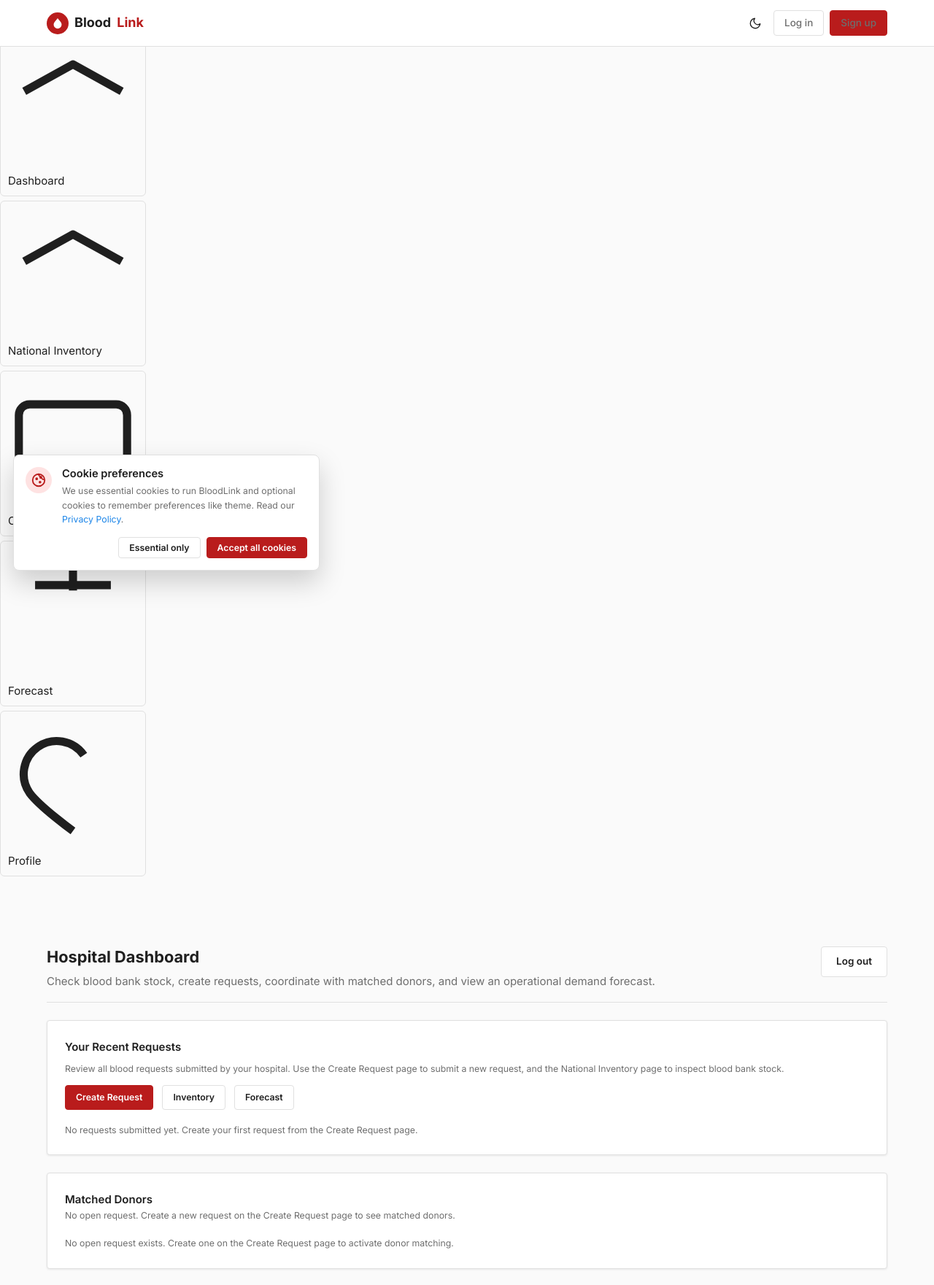
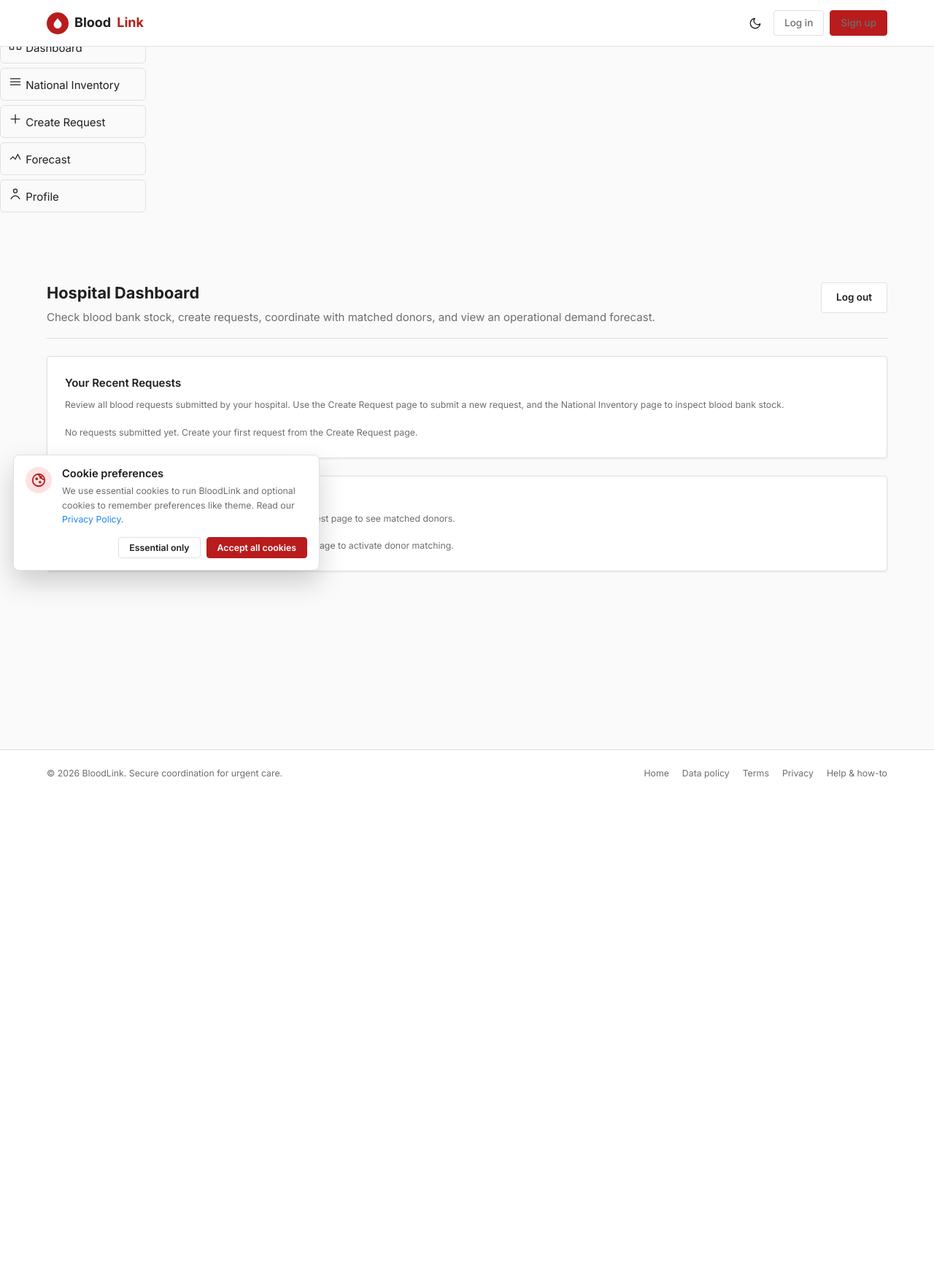
Before and after one commit to SHIVOGOJOHN/bloodlink, a Python web app: template app/templates/hospital/dashboard.html in a window 1280 px wide. Shown: the top 1761 px of the page at 73% size. After the commit the page ends 1067 px from the top, so only its background shows below. Run offline with Jinja, Linux system fonts and the light colour scheme; the template is opened without the code that fills it, so the values that code supplies are empty.

Commit message:
Confirmed the recent requests card only contains the intended list content.

```diff
--- a/app/templates/hospital/dashboard.html
+++ b/app/templates/hospital/dashboard.html
@@ -51,11 +51,6 @@
           Review all blood requests submitted by your hospital. Use the Create Request page to submit a new request, and the National Inventory page to inspect blood bank stock.
         </div>
       </div>
-      <div class="d-flex flex-wrap gap-2">
-        <a href="{{ url_for('hospital.create_request_page') }}" class="btn btn-primary btn-sm">Create Request</a>
-        <a href="{{ url_for('hospital.inventory') }}" class="btn btn-outline-secondary btn-sm">Inventory</a>
-        <a href="{{ url_for('hospital.forecast') }}" class="btn btn-outline-secondary btn-sm">Forecast</a>
-      </div>
     </div>
 
     {% if requests %}
@@ -76,9 +71,9 @@
               <div class="tiny text-muted mt-1">
                 Submitted {{ req.created_at.strftime('%Y-%m-%d') }}
                 {% if req.status == 'dispatched' and req.fulfilled_by_bank %}
-                  · Dispatched by {{ req.fulfilled_by_bank.name }}
+                  · Dispatched by <a href="{{ url_for('public_bloodbank_profile', bloodbank_id=req.fulfilled_by_bank.id) }}" class="text-decoration-none" style="color:var(--primary);">{{ req.fulfilled_by_bank.name }}</a>
                 {% elif req.status == 'received' and req.fulfilled_by_bank %}
-                  · Received from {{ req.fulfilled_by_bank.name }}
+                  · Received from <a href="{{ url_for('public_bloodbank_profile', bloodbank_id=req.fulfilled_by_bank.id) }}" class="text-decoration-none" style="color:var(--primary);">{{ req.fulfilled_by_bank.name }}</a>
                 {% endif %}
               </div>
             </div>
--- a/app/templates/hospital/sidebar.html
+++ b/app/templates/hospital/sidebar.html
@@ -5,23 +5,23 @@
   </div>
   <ul class="sidebar-links">
     <li><a class="{{ 'active' if request.endpoint == 'hospital.dashboard' else '' }}" href="{{ url_for('hospital.dashboard') }}">
-      <svg viewBox="0 0 24 24" fill="none" stroke="currentColor"><path d="M3 10l9-5 9 5" stroke-width="1.5" stroke-linejoin="round"/></svg>
+      <svg viewBox="0 0 24 24" fill="none" stroke="currentColor" width="20" height="20"><path d="M3 11L12 4l9 7v8a1 1 0 0 1-1 1h-5v-6H9v6H4a1 1 0 0 1-1-1v-8Z" stroke-width="1.5" stroke-linejoin="round"/></svg>
       <span class="skip-collapsed">Dashboard</span>
     </a></li>
     <li><a class="{{ 'active' if request.endpoint == 'hospital.inventory' else '' }}" href="{{ url_for('hospital.inventory') }}">
-      <svg viewBox="0 0 24 24" fill="none" stroke="currentColor"><path d="M3 10l9-5 9 5" stroke-width="1.5" stroke-linejoin="round"/></svg>
+      <svg viewBox="0 0 24 24" fill="none" stroke="currentColor" width="20" height="20"><path d="M4 7h16M4 12h16M4 17h16" stroke-width="1.5" stroke-linecap="round"/></svg>
       <span class="skip-collapsed">National Inventory</span>
     </a></li>
     <li><a class="{{ 'active' if request.endpoint == 'hospital.create_request_page' else '' }}" href="{{ url_for('hospital.create_request_page') }}">
-      <svg viewBox="0 0 24 24" fill="none" stroke="currentColor"><rect x="2" y="5" width="20" height="14" rx="2" stroke-width="1.5"/></svg>
+      <svg viewBox="0 0 24 24" fill="none" stroke="currentColor" width="20" height="20"><path d="M12 5v14M5 12h14" stroke-width="1.5" stroke-linecap="round"/></svg>
       <span class="skip-collapsed">Create Request</span>
     </a></li>
     <li><a class="{{ 'active' if request.endpoint == 'hospital.forecast' else '' }}" href="{{ url_for('hospital.forecast') }}">
-      <svg viewBox="0 0 24 24" fill="none" stroke="currentColor"><path d="M12 2v6M5 7h14" stroke-width="1.5"/></svg>
+      <svg viewBox="0 0 24 24" fill="none" stroke="currentColor" width="20" height="20"><path d="M4 17l4-4 4 4 4-8 4 8" stroke-width="1.5" stroke-linecap="round" stroke-linejoin="round"/></svg>
       <span class="skip-collapsed">Forecast</span>
     </a></li>
     <li><a class="{{ 'active' if request.endpoint == 'hospital.profile' else '' }}" href="{{ url_for('hospital.profile') }}">
-      <svg viewBox="0 0 24 24" fill="none" stroke="currentColor"><path d="M12 21s-6-4.35-8-7a6 6 0 0 1 10-7" stroke-width="1.5"/></svg>
+      <svg viewBox="0 0 24 24" fill="none" stroke="currentColor" width="20" height="20"><circle cx="12" cy="8" r="3" stroke-width="1.5"/><path d="M5 21c1.5-3 4.5-5 7-5s5.5 2 7 5" stroke-width="1.5" stroke-linecap="round"/></svg>
       <span class="skip-collapsed">Profile</span>
     </a></li>
   </ul>
```
Also changed, not shown: app/blueprints/hospital/routes.py (+6 -9 lines), tests/test_hospital.py (+2 -1 lines).
